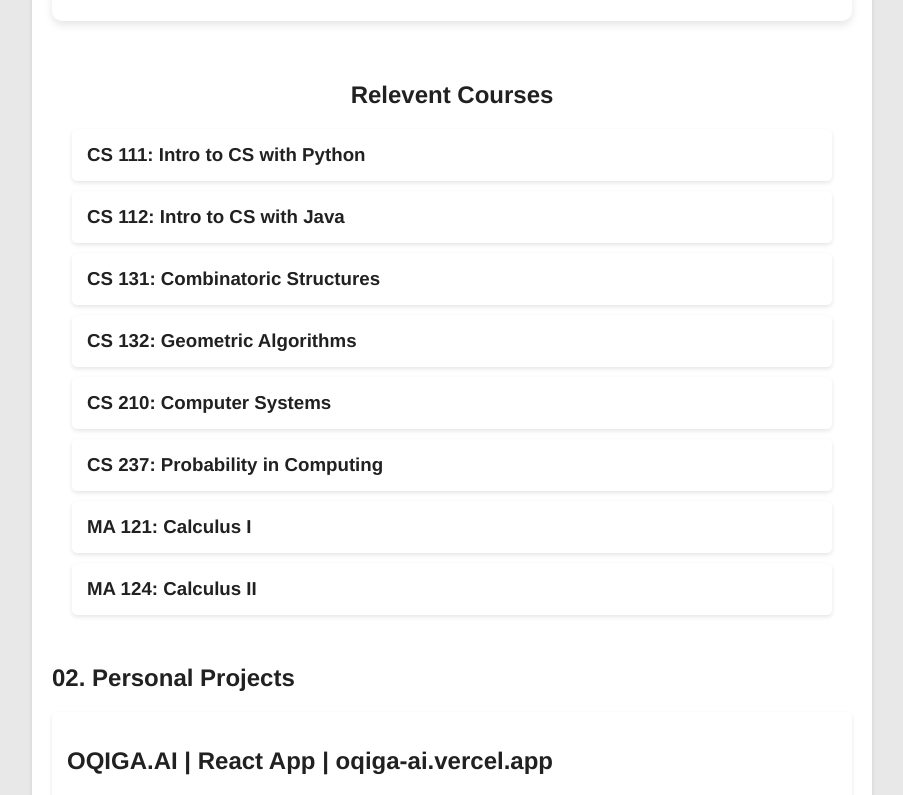
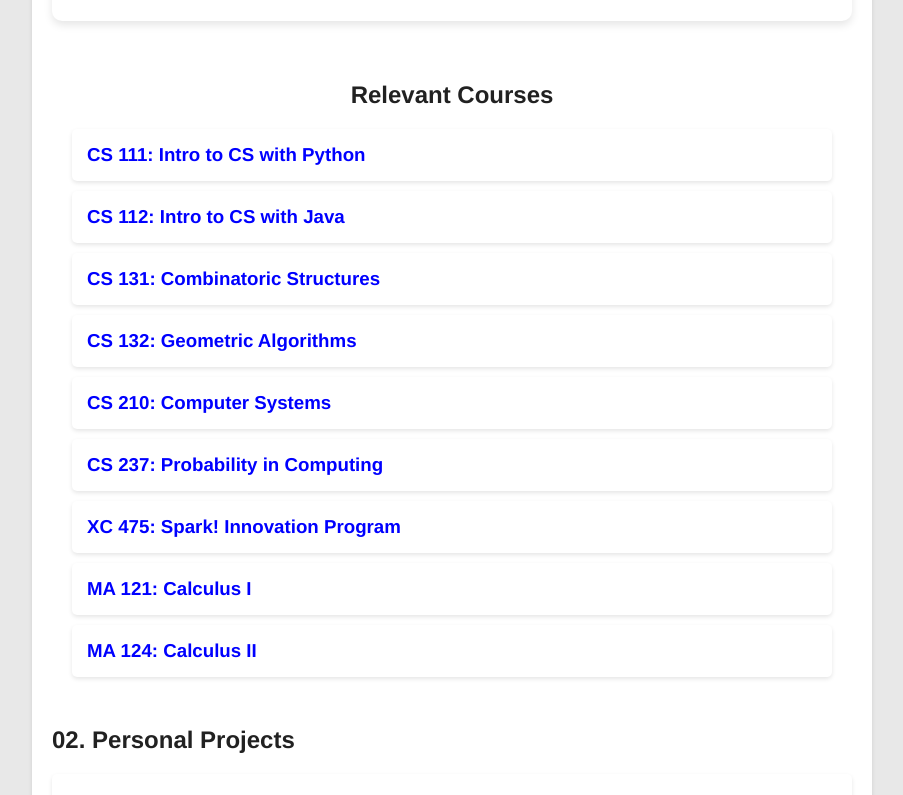
Before and after one commit to Zhandolia/2024bnk, a React (Create React App) app: page / in a window 1280 px wide. Shown: the part 680-1475 px from the top of the page, without its empty margins (188-1091 px from the left). Built offline with nearby package versions, Linux system fonts and the light colour scheme.

Commit message:
added links to courses

```diff
--- a/src/App.css
+++ b/src/App.css
@@ -131,7 +131,7 @@ nav a {
 }
 
 .course h3 {
-  color: #212121; /* Dark text for readability */
+  color: blue; /* Dark text for readability */
   margin: 0; /* Adjusts default margin */
 }
 
@@ -155,11 +155,11 @@ nav a {
 .bold-link {
   font-weight: bold;
   color: blue;
-  text-decoration: none; /* Optional: removes the underline from links */
+  text-decoration: none;
 }
 
 .bold-link:hover {
-  text-decoration: underline; /* Restores the underline on hover for better user experience */
+  text-decoration: underline;
 }
 
 .project {
@@ -174,3 +174,12 @@ nav a {
   color: #212121; /* Dark text for readability */
   margin: 0; /* Adjusts default margin */
 }
+
+.project a {
+  color: blue; /* Makes the link color blue */
+  text-decoration: none; /* Optional: Removes the underline from links */
+}
+
+.project a:hover {
+  text-decoration: underline;
+}
--- a/src/App.js
+++ b/src/App.js
@@ -41,31 +41,52 @@ function App() {
         </section>
 
         <div class="courses-container">
-            <h2>Relevent Courses</h2>
+          <h2>Relevant Courses</h2>
+            <a class="course-button" target="_blank" href="https://www.bu.edu/academics/cas/courses/cas-cs-111/">
               <div class="course">
                 <h3>CS 111: Intro to CS with Python</h3>
               </div>
+            </a>
+            <a class="course-button" target="_blank" href="https://www.bu.edu/academics/cas/courses/cas-cs-112/">
               <div class="course">
                 <h3>CS 112: Intro to CS with Java</h3>
               </div>
+            </a>
+            <a class="course-button" target="_blank" href="https://www.bu.edu/academics/cas/courses/cas-cs-131/">
               <div class="course">
                 <h3>CS 131: Combinatoric Structures</h3>
               </div>
+            </a>
+            <a class="course-button" target="_blank" href="https://www.bu.edu/academics/cas/courses/cas-cs-132/">
               <div class="course">
                 <h3>CS 132: Geometric Algorithms</h3>
               </div>
+            </a>
+            <a class="course-button" target="_blank" href="https://www.bu.edu/academics/cas/courses/cas-cs-210/">
               <div class="course">
                 <h3>CS 210: Computer Systems</h3>
               </div>
+            </a>
+            <a class="course-button" target="_blank" href="https://www.bu.edu/academics/cas/courses/cas-cs-237/">
               <div class="course">
                 <h3>CS 237: Probability in Computing</h3>
               </div>
+            </a>
+            <a class="course-button" target="_blank" href="https://www.bu.edu/academics/hub/courses/hub-xc-475/">
+              <div class="course">
+                <h3>XC 475: Spark! Innovation Program</h3>
+              </div>
+            </a>
+            <a class="course-button" target="_blank" href="https://www.bu.edu/academics/cas/courses/cas-ma-121/">
               <div class="course">
                 <h3>MA 121: Calculus I</h3>
               </div>
+            </a>
+            <a class="course-button" target="_blank" href="https://www.bu.edu/academics/cas/courses/cas-ma-124/">
               <div class="course">
                 <h3>MA 124: Calculus II</h3>
               </div>
+            </a>
          </div>
 
         <section id="projects">
```
Lines whose indentation alone changed are shown as unchanged.
